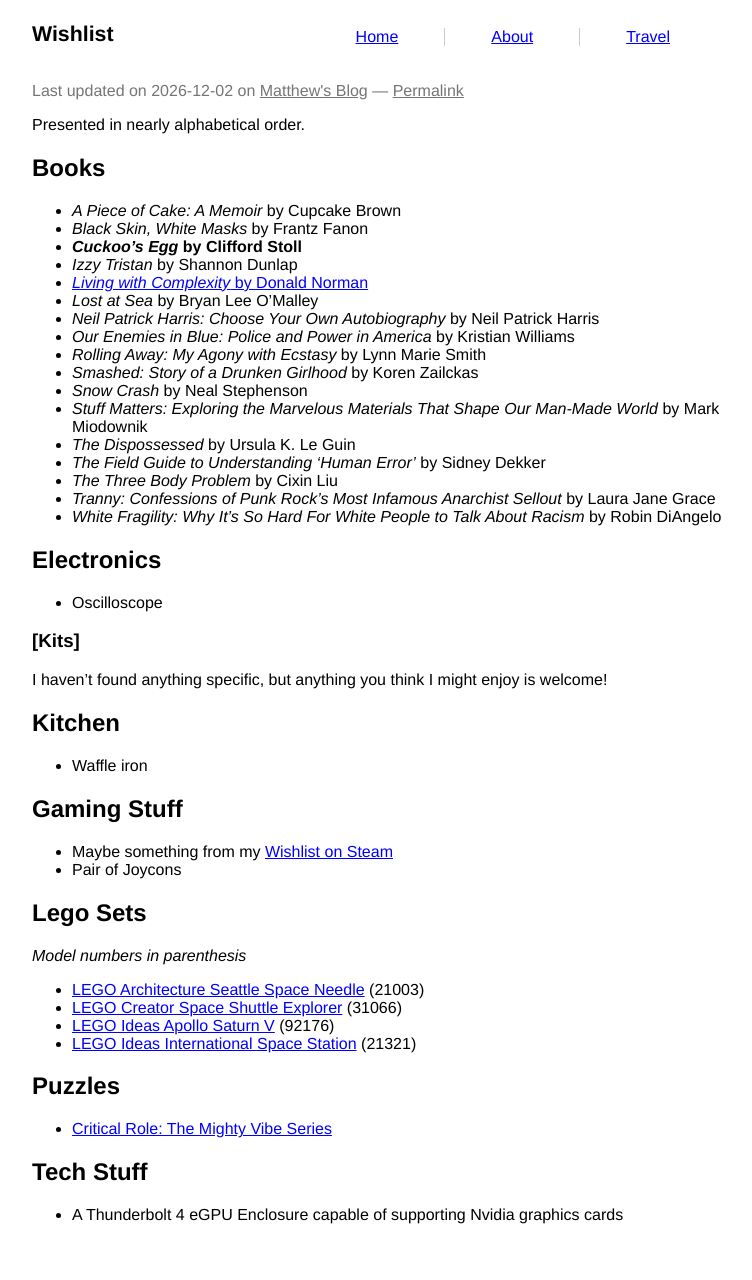
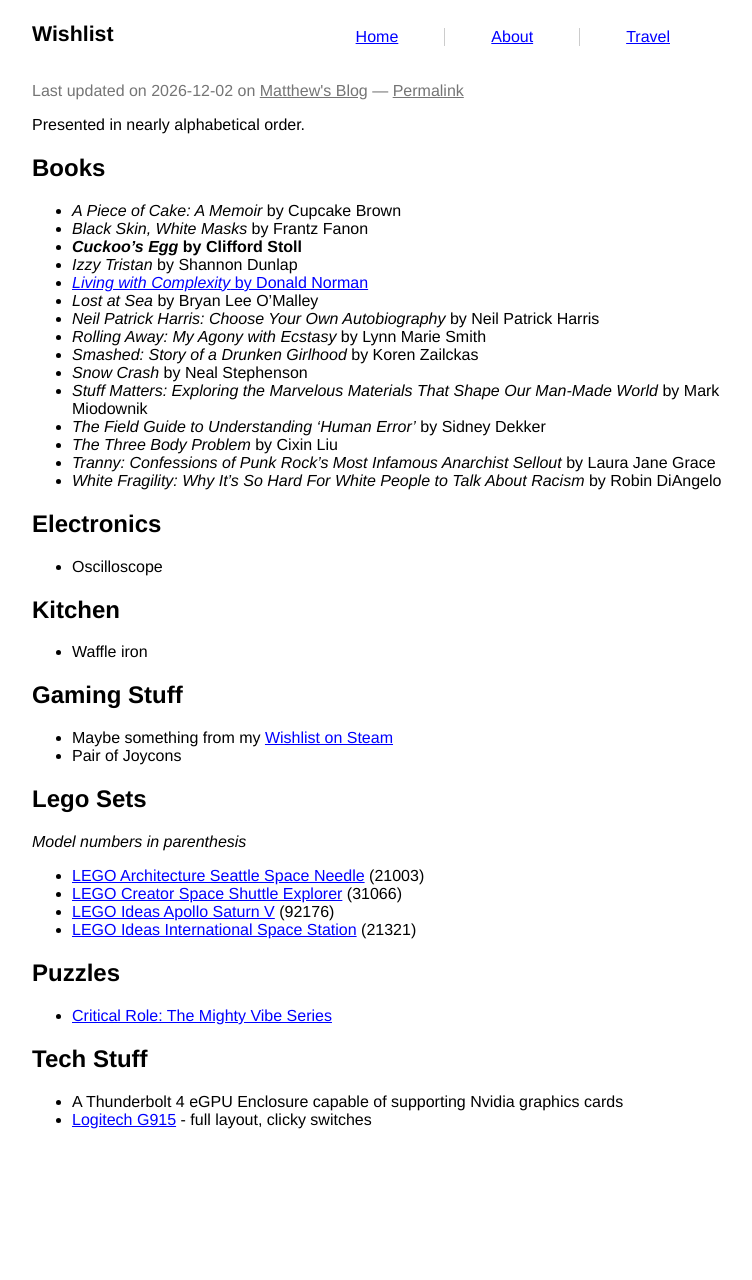
Before and after one commit to prplecake/jrgnsn.net, a Jekyll site: the page built from wishlist.md, in a window 1280 px wide. Shown: the whole page, without its empty margins (258-1010 px from the left). Built offline with Jekyll 4.4.1, drawn with Linux system fonts in a browser that asks for light colours; a script that is not in the unit is left out; after the commit the page ends 1185 px from its top, so only the background shows below that.

Commit message:
Update wishlist

```diff
--- a/wishlist.md
+++ b/wishlist.md
@@ -16,14 +16,11 @@
 * *Lost at Sea* by Bryan Lee O'Malley
 * *Neil Patrick Harris: Choose Your Own Autobiography* by Neil Patrick
 Harris
-* *Our Enemies in Blue: Police and Power in America* by Kristian
-Williams
 * *Rolling Away: My Agony with Ecstasy* by Lynn Marie Smith
 * *Smashed: Story of a Drunken Girlhood* by Koren Zailckas
 * *Snow Crash* by Neal Stephenson
 * *Stuff Matters: Exploring the Marvelous Materials That Shape Our
 Man-Made World* by Mark Miodownik
-* *The Dispossessed* by Ursula K. Le Guin
 * *The Field Guide to Understanding 'Human Error'* by Sidney Dekker
 * *The Three Body Problem* by Cixin Liu
 * *Tranny: Confessions of Punk Rock's Most Infamous Anarchist Sellout*
@@ -33,10 +30,6 @@
 
 ## Electronics
 * Oscilloscope
-
-### [Kits]
-I haven't found anything specific, but anything you think I might enjoy
-is welcome!
 
 ## Kitchen
 * Waffle iron
@@ -60,3 +53,6 @@
 ## Tech Stuff
 * A Thunderbolt 4 eGPU Enclosure capable of supporting Nvidia graphics
 cards
+* [Logitech
+  G915](https://www.logitechg.com/en-us/products/gaming-keyboards/g915-low-profile-wireless-mechanical-gaming-keyboard.html)
+  \- full layout, clicky switches
```
